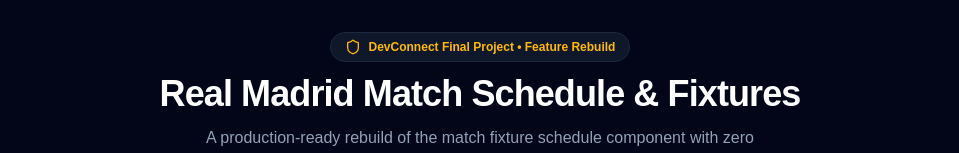
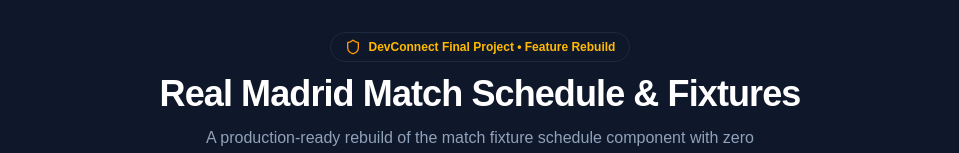
Before and after one commit to Sheryar7/real-madrid-fixture-card, a Next.js app: page / in a window 1280 px wide. Shown: the top 153 px of the page, without its empty margins (160-1119 px from the left). Built offline with nearby package versions, Linux system fonts and the light colour scheme; no server answers.

Commit message:
feat:Updating UI

```diff
--- a/src/app/page.tsx
+++ b/src/app/page.tsx
@@ -10,12 +10,12 @@
   >("default");
 
   return (
-    <main className="min-h-screen bg-slate-950 text-slate-100 py-8 px-4 sm:px-6 lg:px-8">
+    <main className="min-h-screen bg-slate-900 text-slate-100 py-8 px-4 sm:px-6 lg:px-8">
       <div className="max-w-4xl mx-auto space-y-8">
         {/* Banner Header */}
         <div className="text-center space-y-3">
           <div className="inline-flex items-center gap-2 px-3.5 py-1.5 rounded-full bg-slate-900 border border-slate-800 text-xs font-semibold text-amber-400">
-            <Shield className="w-4 h-4 text-amber-400" />
+            <Shield className="w-4 h-4 text-amber-500"/>
             <span>DevConnect Final Project • Feature Rebuild</span>
           </div>
           <h1 className="text-3xl sm:text-4xl font-black tracking-tight text-white">
```
